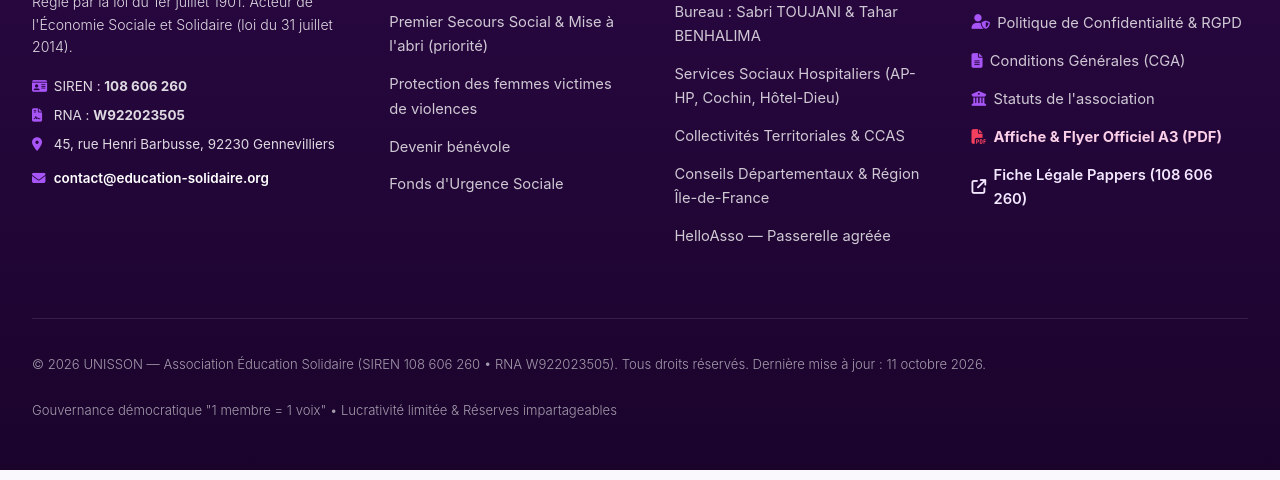
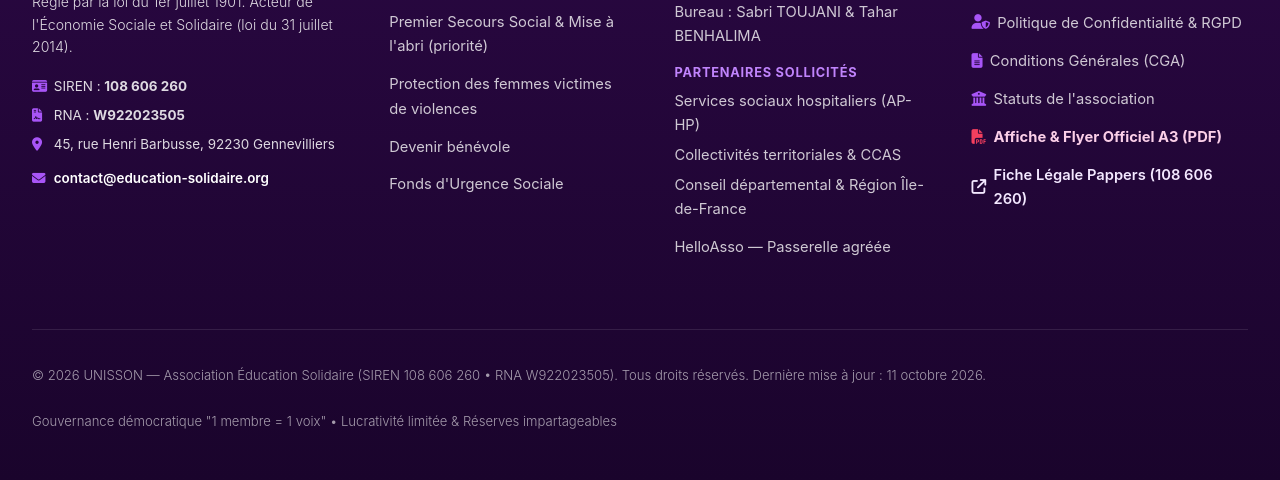
Before and after one commit to frdp-max/educationsolidaire, a website: page index.html in a window 1280 px wide. Shown: the part 7890-8370 px from the top of the page. Drawn offline with Linux system fonts and the light colour scheme; a web font is replaced by a local one.

Commit message:
content: present institutional partners as solicited, not obtained
Footer listed AP-HP, CCAS and regional bodies as network links (href="#"),
implying partnerships the association does not have yet.

Co-Authored-By: Claude Opus 5.5 <noreply@anthropic.com>

```diff
--- a/index.html
+++ b/index.html
@@ -1579,6 +1579,21 @@
             gap: 0.45rem;
         }
 
+        .footer-partners {
+            display: flex;
+            flex-direction: column;
+            gap: 0.35rem;
+            color: rgba(255, 255, 255, 0.78);
+        }
+
+        .footer-partners-label {
+            font-size: 0.8rem;
+            font-weight: 700;
+            text-transform: uppercase;
+            letter-spacing: 0.06em;
+            color: var(--uni-lilac-on-dark);
+        }
+
         .footer-col a:hover {
             color: #ffffff;
             transform: translateX(3px);
@@ -2699,9 +2714,12 @@
                 <h4>Gouvernance & Réseau</h4>
                 <ul>
                     <li><a href="/statuts">Bureau : Sabri TOUJANI & Tahar BENHALIMA</a></li>
-                    <li><a href="#">Services Sociaux Hospitaliers (AP-HP, Cochin, Hôtel-Dieu)</a></li>
-                    <li><a href="#">Collectivités Territoriales & CCAS</a></li>
-                    <li><a href="#">Conseils Départementaux & Région Île-de-France</a></li>
+                    <li class="footer-partners">
+                        <span class="footer-partners-label">Partenaires sollicités</span>
+                        <span>Services sociaux hospitaliers (AP-HP)</span>
+                        <span>Collectivités territoriales & CCAS</span>
+                        <span>Conseil départemental & Région Île-de-France</span>
+                    </li>
                     <li><a href="https://www.helloasso.com" target="_blank" rel="noopener">HelloAsso — Passerelle agréée</a></li>
                 </ul>
             </div>
```
